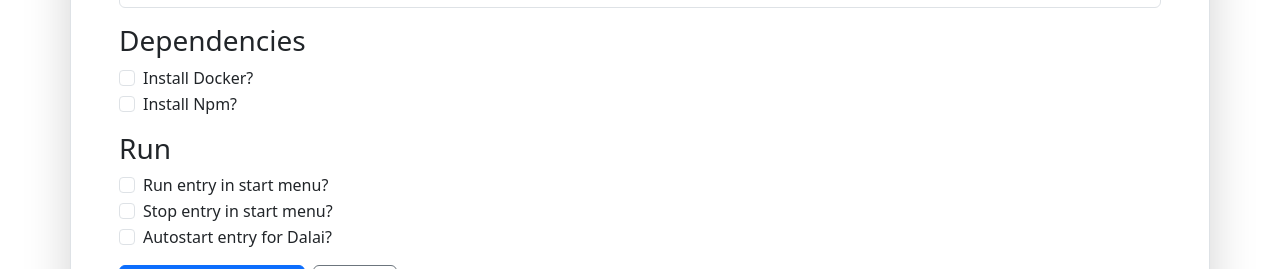
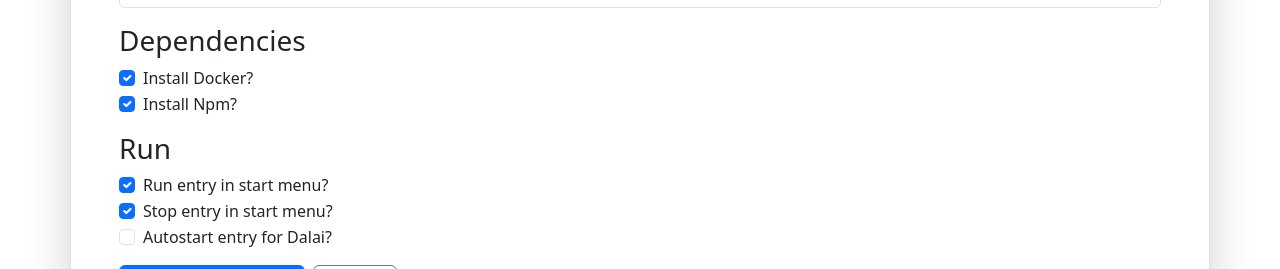
Before and after one commit to BenHerbst/Dalaix, a Vue app: page / in a window 1280 px wide. Shown: the part 311-580 px from the top of the page. Built offline with nearby package versions, Linux system fonts and the light colour scheme.

Commit message:
Basic data binding

```diff
--- a/src/renderer/src/App.vue
+++ b/src/renderer/src/App.vue
@@ -1,50 +1,63 @@
-<script setup>
-</script>
-
 <template>
-  <div class="container mt-5 shadow-lg rounded-3 p-lg-5 p-3 p-sm-4 border">
+  <div class="container my-5 shadow-lg rounded-3 p-5 border">
     <h2 class="fw-bold">Dalaix by Ben Herbst</h2>
     <p>Install Dalaix the simple and easy way.
       Just fill out this form and press install!
       <br />
-      Start and stop Dalai via the Start menu entries</p>
+      Start and stop Dalai via the Start menu entries
+    </p>
     <h3>Model</h3>
     <p class="form-label">Select model:</p>
-    <select class="mb-3 form-select form-control">
+    <select v-model="selected" class="mb-3 form-select form-control">
       <option selected>None</option>
-      <option value="7B">7B Model</option>
-      <option value="13B">13B Model</option>
-      <option value="30B">30B Model</option>
-      <option value="65B">65B Model</option>
+      <option>7B Model</option>
+      <option>13B Model</option>
+      <option>30B Model</option>
+      <option>65B Model</option>
     </select>
     <h3>Dependencies</h3>
     <div class="form-check">
-      <input class="form-check-input" type="checkbox" value="installDocker" id="installDockerCheck">
+      <input class="form-check-input" type="checkbox" v-model="installDocker" id="installDockerCheck">
       <label class="form-check-label" for="installDockerCheck">Install Docker?</label>
     </div>
     <div class="form-check mb-3">
-      <input class="form-check-input" type="checkbox" value="installNPM" id="installNPMCheck">
+      <input class="form-check-input" type="checkbox" v-model="installNpm" id="installNPMCheck">
       <label class="form-check-label" for="installNPMCheck">Install Npm?</label>
     </div>
     <h3>Run</h3>
     <div class="form-check">
-      <input class="form-check-input" type="checkbox" value="startMenuRun" id="startMenuRunCheck">
+      <input class="form-check-input" type="checkbox" id="startMenuRunCheck" v-model="runEntry">
       <label class="form-check-label" for="startMenuRunCheck">Run entry in start menu?</label>
     </div>
     <div class="form-check">
-      <input class="form-check-input" type="checkbox" value="startMenuStop" id="startMenuStopCheck">
+      <input class="form-check-input" type="checkbox" id="startMenuStopCheck" v-model="stopEntry">
       <label class="form-check-label" for="startMenuStopCheck">Stop entry in start menu?</label>
     </div>
     <div class="form-check mb-3">
-      <input class="form-check-input" type="checkbox" value="autostart" id="autostartCheck">
+      <input class="form-check-input" type="checkbox" id="autostartCheck" v-model="autostart">
       <label class="form-check-label" for="autostartCheck">Autostart entry for Dalai?</label>
     </div>
     <div class="d-flex flex-md-row flex-column">
-      <button class="btn btn-primary px-5 endButton mb-md-0 mb-2" id="sendButton">Install Dalai</button>
+      <button class="btn btn-primary px-5 endButton mb-md-0" id="sendButton">Install Dalai</button>
       <button class="ms-md-2 btn btn-outline-secondary px-3 endButton" id="cancelButton">Cancel</button>
     </div>
   </div>
 </template>
+
+<script>
+export default {
+  data() {
+    return {
+      selected: "None",
+      autostart: false,
+      runEntry: true,
+      stopEntry: true,
+      installDocker: true,
+      installNpm: true
+    }
+  }
+}
+</script>
 
 <style lang="scss">
 @import './assets/css/styles.scss';
```
